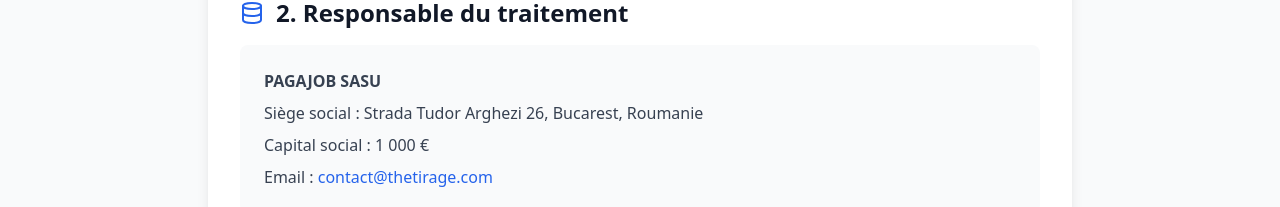
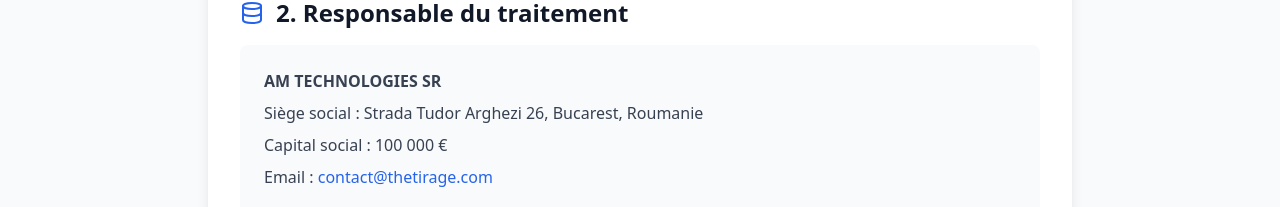
Before and after one commit to Pagajob/thetirage, a React (Vite) app: page /politique-confidentialite in a window 1280 px wide. Shown: the part 527-734 px from the top of the page. Built offline with nearby package versions, Linux system fonts and the light colour scheme; no server answers.

Commit message:
Updated PrivacyPolicy.tsx

```diff
--- a/src/pages/PrivacyPolicy.tsx
+++ b/src/pages/PrivacyPolicy.tsx
@@ -55,9 +55,9 @@ const PrivacyPolicy: React.FC = () => {
             </div>
             <div className="bg-gray-50 rounded-lg p-6">
               <div className="space-y-2">
-                <p className="text-gray-700"><strong>PAGAJOB SASU</strong></p>
+                <p className="text-gray-700"><strong>AM TECHNOLOGIES SR</strong></p>
                 <p className="text-gray-700">Siège social : Strada Tudor Arghezi 26, Bucarest, Roumanie</p>
-                <p className="text-gray-700">Capital social : 1 000 €</p>
+                <p className="text-gray-700">Capital social : 100 000 €</p>
                 <p className="text-gray-700">
                   Email : <a href="mailto:contact@thetirage.com" className="text-blue-600 hover:underline">contact@thetirage.com</a>
                 </p>
```
